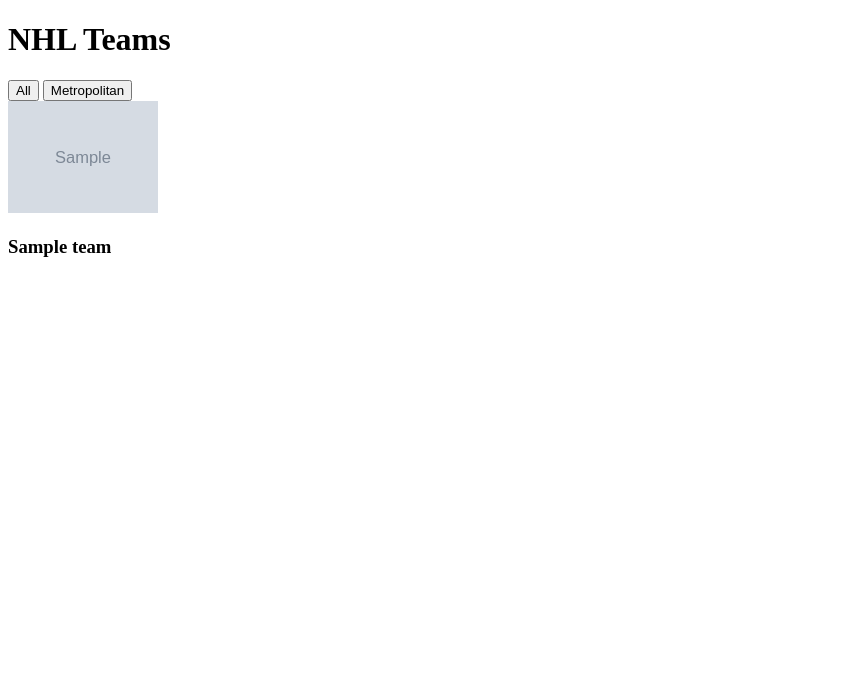
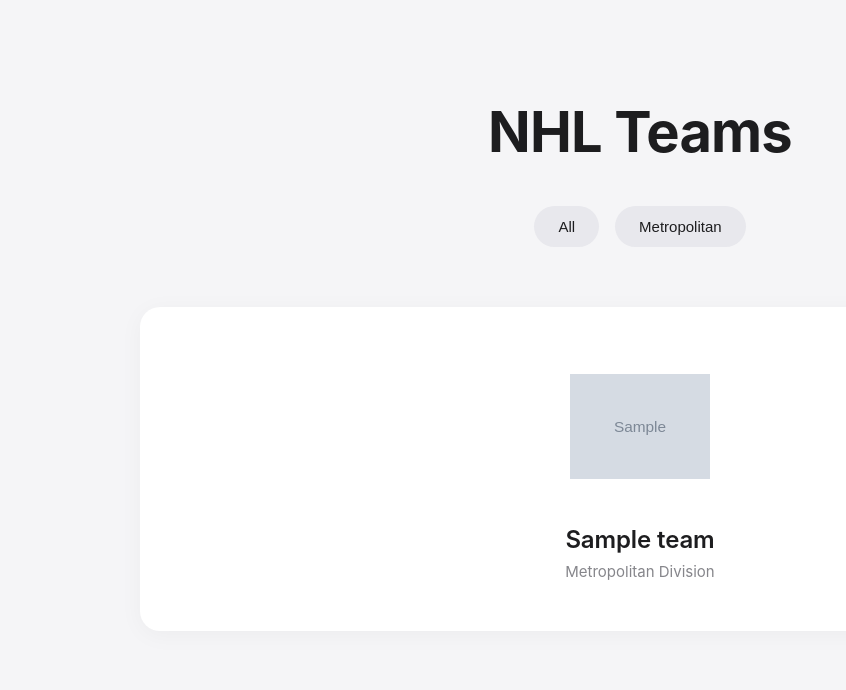
Before and after one commit to coopervdavis/ContainersFinal, a Django app: page / in a window 1280 px wide. Shown: the top 690 px of the page, without its empty margins (0-846 px from the left). Run offline with Django 5.2, Linux system fonts and the light colour scheme; tables that the repository leaves empty hold one stand-in row (values such as "Sample post"); grey boxes marked "Sample" are stand-in pictures.

Commit message:
file access and ui upgrades

```diff
--- a/nhl_app/nhl_app/templates/nhl_app/team_list.html
+++ b/nhl_app/nhl_app/templates/nhl_app/team_list.html
@@ -1,24 +1,135 @@
 <!DOCTYPE html>
-<html>
+<html lang="en">
 <head>
+    <meta charset="UTF-8">
+    <meta name="viewport" content="width=device-width, initial-scale=1.0">
     <title>NHL Teams</title>
+    <style>
+        :root {
+            --bg-color: #f5f5f7;
+            --text-primary: #1d1d1f;
+            --text-secondary: #86868b;
+            --card-bg: #ffffff;
+            --btn-bg: #e8e8ed;
+            --btn-hover: #d2d2d7;
+        }
+
+        body {
+            /* Apple's native system font stack */
+            font-family: -apple-system, BlinkMacSystemFont, "SF Pro Text", "Segoe UI", Roboto, Helvetica, Arial, sans-serif;
+            background-color: var(--bg-color);
+            color: var(--text-primary);
+            margin: 0;
+            padding: 60px 20px;
+            -webkit-font-smoothing: antialiased;
+        }
+
+        .container {
+            max-width: 1000px;
+            margin: 0 auto;
+        }
+
+        h1 {
+            text-align: center;
+            font-size: 56px;
+            font-weight: 700;
+            letter-spacing: -0.015em;
+            margin-bottom: 40px;
+        }
+
+        .filter-nav {
+            display: flex;
+            justify-content: center;
+            gap: 16px;
+            margin-bottom: 60px;
+            flex-wrap: wrap;
+        }
+
+        .filter-nav a {
+            text-decoration: none;
+        }
+
+        .filter-btn {
+            background-color: var(--btn-bg);
+            color: var(--text-primary);
+            border: none;
+            border-radius: 980px; /* Perfect pill shape */
+            padding: 12px 24px;
+            font-size: 15px;
+            font-weight: 500;
+            cursor: pointer;
+            transition: all 0.2s ease;
+        }
+
+        .filter-btn:hover {
+            background-color: var(--btn-hover);
+        }
+
+        .grid {
+            display: grid;
+            grid-template-columns: repeat(auto-fit, minmax(280px, 1fr));
+            gap: 32px;
+        }
+
+        .card {
+            background-color: var(--card-bg);
+            border-radius: 20px;
+            padding: 50px 30px;
+            display: flex;
+            flex-direction: column;
+            align-items: center;
+            box-shadow: 0 4px 24px rgba(0,0,0,0.04);
+            transition: transform 0.3s ease, box-shadow 0.3s ease;
+        }
+
+        .card:hover {
+            transform: translateY(-4px);
+            box-shadow: 0 10px 40px rgba(0,0,0,0.08);
+        }
+
+        .card img {
+            width: 140px;
+            height: 140px;
+            object-fit: contain;
+            margin-bottom: 28px;
+        }
+
+        .card h3 {
+            margin: 0 0 8px 0;
+            font-size: 24px;
+            font-weight: 600;
+            letter-spacing: -0.005em;
+            text-align: center;
+        }
+
+        .card p {
+            margin: 0;
+            color: var(--text-secondary);
+            font-size: 15px;
+            font-weight: 400;
+        }
+    </style>
 </head>
 <body>
+    <div class="container">
         <h1>NHL Teams</h1>
-    <div>
-        <a href="?"><button>All</button></a>
+
+        <div class="filter-nav">
+            <a href="?"><button class="filter-btn">All</button></a>
             {% for region in regions %}
-            <a href="?region={{ region }}"><button>{{ region }}</button></a>
+                <a href="?region={{ region }}"><button class="filter-btn">{{ region }}</button></a>
             {% endfor %}
         </div>
 
-    <div style="display: grid; grid-template-columns: repeat(4, 1fr); gap: 20px;">
+        <div class="grid">
             {% for team in teams %}
-            <div>
-                <img src="{{ team.logo.url }}" alt="{{ team.name }}" width="150">
+                <div class="card">
+                    <img src="{{ team.logo.url }}" alt="{{ team.name }} Logo">
                     <h3>{{ team.name }}</h3>
+                    <p>{{ team.region }} Division</p>
                 </div>
             {% endfor %}
         </div>
+    </div>
 </body>
 </html>
```
Also changed, not shown: 1 other file. Lines whose indentation alone changed are shown as unchanged.
